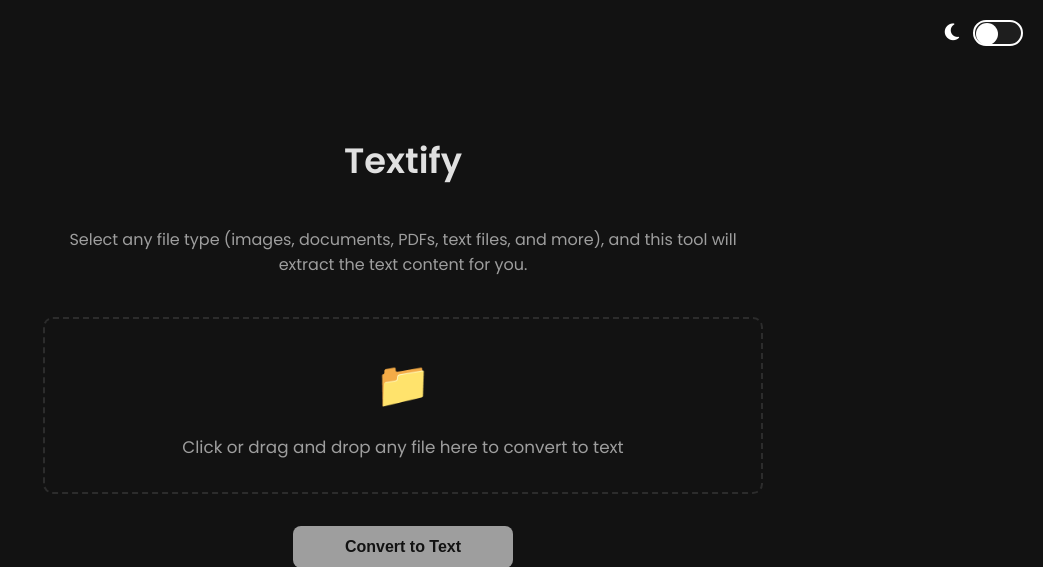
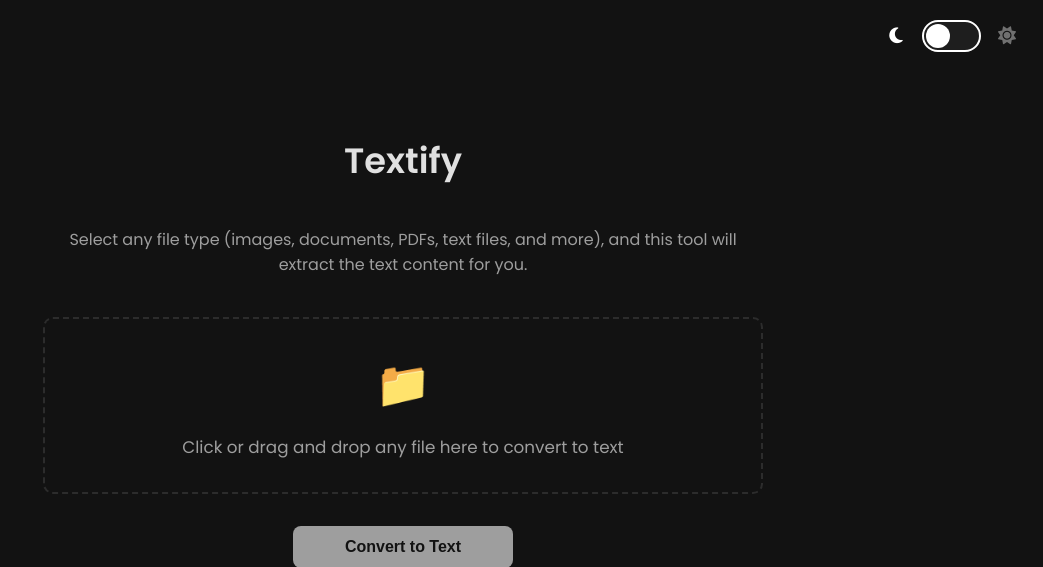
Before and after one commit to yeschirag/textify, a Flask app: page / in a window 1280 px wide. Shown: the top 567 px of the page, without its empty margins (237-1280 px from the left). Run offline with Flask 3, Linux system fonts and the light colour scheme; some libraries are stand-ins or nearby versions.

Commit message:
theme button fix

```diff
--- a/static/css/styles.css
+++ b/static/css/styles.css
@@ -43,53 +43,66 @@ body {
   transition: background 0.3s ease, color 0.3s ease;
   position: relative;
 }
-
 .theme-switch {
   position: fixed;
   top: 20px;
   right: 20px;
-  display: flex;
+  display: inline-flex;
   align-items: center;
-  gap: 8px;
+  gap: 10px;
   cursor: pointer;
   z-index: 100;
   user-select: none;
-  font-size: 1.2rem;
 }
 
 .switch-icon {
   display: flex;
   align-items: center;
   justify-content: center;
-  height: 26px;
-  width: 26px;
-  font-size: 1.2rem;
-  color: var(--primary); /* or adjust as per your theme */
+  width: 32px;
+  height: 32px;
+  font-size: 18px;
+  border-radius: 50%;
+  transition: opacity 0.3s ease;
+  color: var(--primary, #fff);
 }
 
 .switch-track {
-  background: var(--bg-alt);
-  border: 2px solid var(--primary);
-  width: 50px;
-  height: 26px;
-  border-radius: 20px;
+  background: var(--bg-alt, #1e1e1e);
+  border: 2px solid var(--primary, #fff);
+  width: 59px;
+  height: 32px;
+  border-radius: 9999px;
   position: relative;
-  transition: background 0.3s ease, border 0.3s ease;
+  box-sizing: border-box;
 }
 
 .switch-thumb {
-  background: var(--primary);
+  background: var(--primary, #fff);
   border-radius: 50%;
-  width: 22px;
-  height: 22px;
+  width: 24px;
+  height: 24px;
   position: absolute;
-  top: 1px;
-  left: 1px;
+  top: 2px;
+  left: 2px;
   transition: left 0.3s ease;
 }
 
 [data-theme="light"] .switch-thumb {
-  left: 27px;
+  left: 30px;
+}
+
+[data-theme="light"] .sun {
+  opacity: 1;
+}
+[data-theme="light"] .moon {
+  opacity: 0.4;
+}
+[data-theme="dark"] .sun {
+  opacity: 0.4;
+}
+[data-theme="dark"] .moon {
+  opacity: 1;
 }
 
 .container {
--- a/static/js/main.js
+++ b/static/js/main.js
@@ -1,6 +1,8 @@
 document.addEventListener("DOMContentLoaded", () => {
   const themeToggle = document.getElementById("themeToggle");
   const toggleIcon = document.getElementById("toggleIcon");
+  const moonIcon = document.getElementById("moonIcon");
+  const sunIcon = document.getElementById("sunIcon");
 
   const fileUpload = document.getElementById("fileUploadLabel");
   const fileInput = document.getElementById("file-input");
@@ -12,15 +14,11 @@ document.addEventListener("DOMContentLoaded", () => {
 
   let selectedFile = null;
 
-  // Set theme and update toggle icon + aria-pressed (NO inline styling for thumb)
 function setTheme(theme) {
   document.documentElement.setAttribute("data-theme", theme);
-    toggleIcon.innerHTML = theme === "light"
-      ? '<i class="fas fa-sun"></i>'
-      : '<i class="fas fa-moon"></i>';
   themeToggle.setAttribute("aria-pressed", theme === "light" ? "true" : "false");
 }
-  // Initialize theme from localStorage or default 'dark'
+
 let currentTheme = localStorage.getItem("theme") || "dark";
 setTheme(currentTheme);
 
--- a/templates/index.html
+++ b/templates/index.html
@@ -9,13 +9,17 @@
   <link rel="stylesheet" href="https://cdnjs.cloudflare.com/ajax/libs/font-awesome/6.5.0/css/all.min.css">
 </head>
 <body>
+
   <div class="theme-switch" role="switch" id="themeToggle" tabindex="0" aria-pressed="false" aria-label="Toggle theme">
-    <span class="switch-icon" id="toggleIcon">
+    <span class="switch-icon moon" id="moonIcon">
       <i class="fas fa-moon"></i>
     </span>
     <div class="switch-track">
       <div class="switch-thumb"></div>
     </div>
+    <span class="switch-icon sun" id="sunIcon">
+      <i class="fas fa-sun"></i>
+    </span>
   </div>
 
   <main class="container" role="main">
```
Lines whose indentation alone changed are shown as unchanged.
